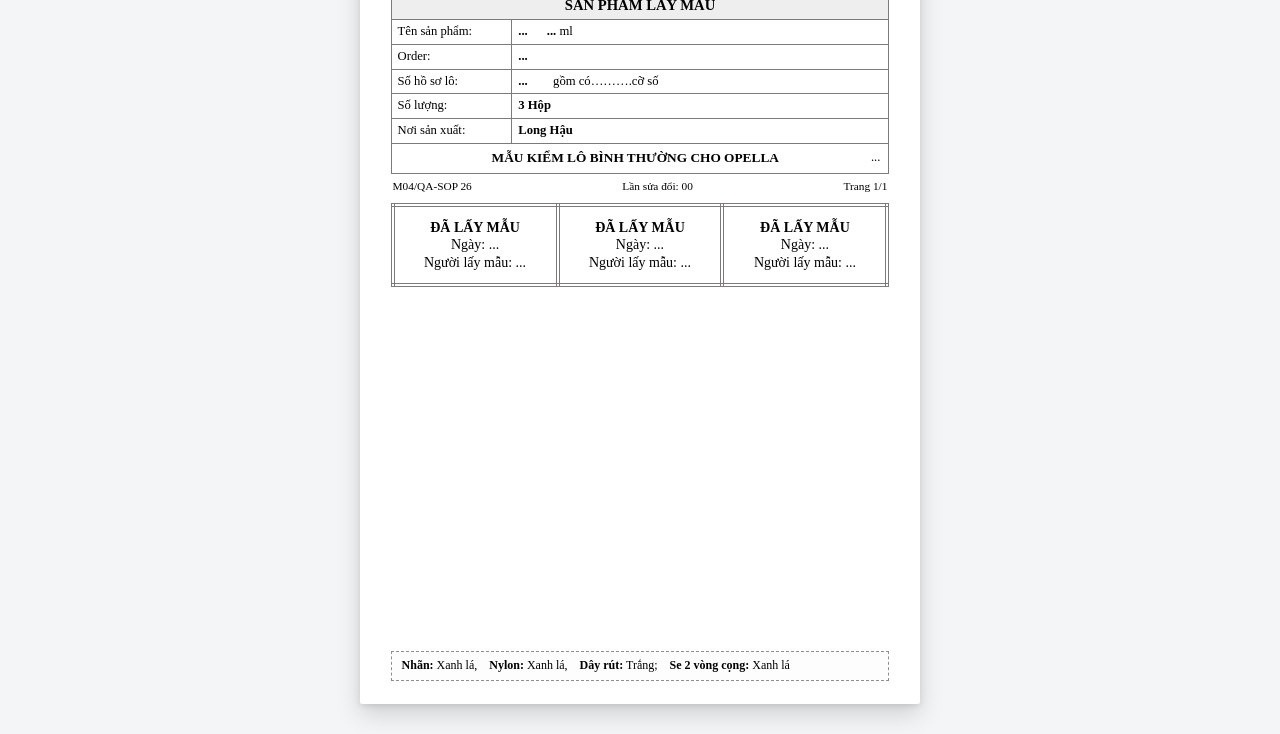
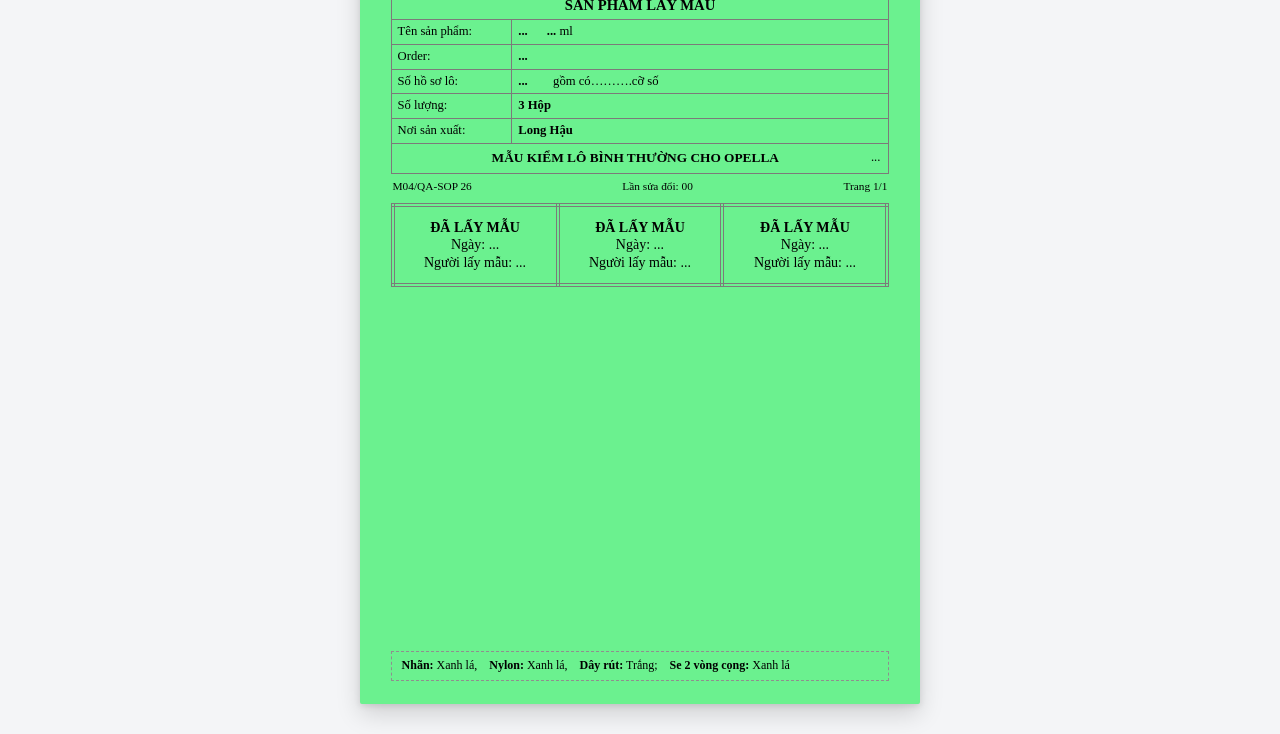
Before and after one commit to nhattai0510-a11y/appsheet-print, a plain HTML site: page Nhan_BinhThuong_Xanh.html in a window 1280 px wide. Shown: the part 173-907 px from the top of the page. Drawn offline with Linux system fonts and the light colour scheme.

Commit message:
Update Nhan_BinhThuong_Xanh.html

```diff
--- a/Nhan_BinhThuong_Xanh.html
+++ b/Nhan_BinhThuong_Xanh.html
@@ -10,7 +10,7 @@
        ========================================== */
     :root {
       --bg-canvas: #f4f5f7;
-      --bg-page: #ffffff;
+      --bg-page: #6bf18f;
       --primary-color: #2563eb;
       --primary-hover: #1d4ed8;
       --border-color: #7c7a7a;
@@ -282,7 +282,7 @@
       line-height: 1.3;
       border: 0.5px dashed #8f8e8e;
       padding: 6px 10px;
-      background-color: #fdfdfd;
+      background-color: #6bf18f;
     }
 
     /* ==========================================
@@ -368,7 +368,7 @@
             </td>
           </tr>
           <tr>
-            <td colspan="2" class="text-center text-bold text-uppercase" style="font-size: 11pt; background: #eee; padding: 5px;">
+            <td colspan="2" class="text-center text-bold text-uppercase" style="font-size: 11pt; background: #6bf18f; padding: 5px;">
               SẢN PHẨM LẤY MẪU
             </td>
           </tr>
```
